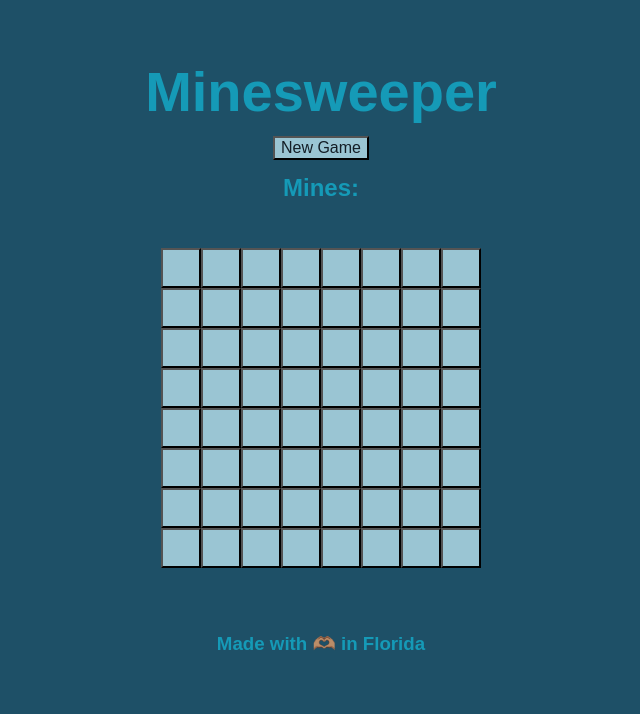
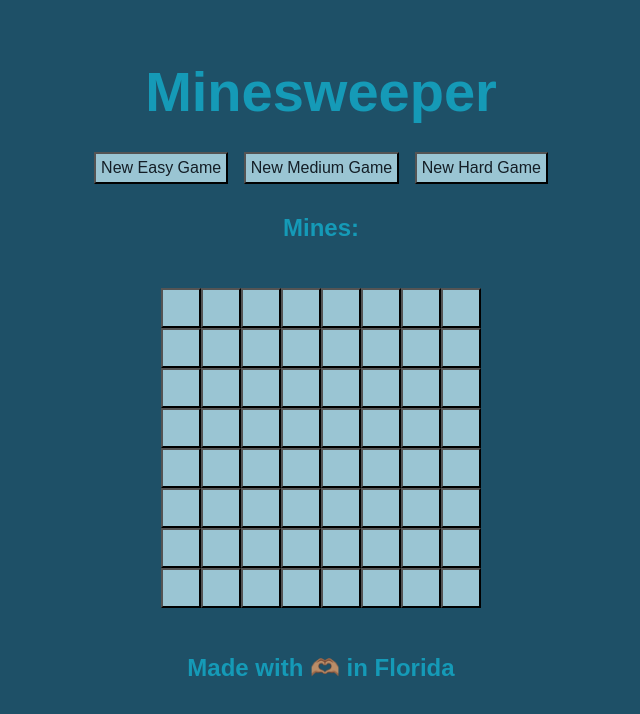
Before and after one commit to kprieto14/Minesweeper, a React (Vite) app: page / in a window 1280 px wide. Shown: the top 714 px of the page, without its empty margins (319-959 px from the left). Built offline with nearby package versions, Linux system fonts and the light colour scheme.

Commit message:
Add ability to chose easy, medium, hard mode to game with some fixed CSS to compliment.

```diff
--- a/src/App.tsx
+++ b/src/App.tsx
@@ -28,6 +28,8 @@ export function App() {
     state: null,
     mines: null
   })
+
+  const [difficulty, setDifficulty] = useState<0 | 1 | 2>(0)
 
   async function handleClickCell(row: number, col: number) {
     if (
@@ -60,19 +62,22 @@ export function App() {
     }
   }
 
-  async function handleNewGame() {
+  async function handleNewGame(newDifficulty: 0 | 1 | 2) {
+    const gameOptions = { difficulty: newDifficulty }
     // Make a POST request to ask for a new game
     const response = await fetch(
       'https://minesweeper-api.herokuapp.com/games',
       {
         method: 'POST',
         headers: { 'content-type': 'application/json' },
+        body: JSON.stringify(gameOptions)
       }
     )
     if (response.ok) {
       // Get the response as JSON
       const newGame = await response.json() as Game
       // Make that the new state!
+      setDifficulty(newDifficulty)
       setGame(newGame)
     }
   }
@@ -119,7 +124,7 @@ export function App() {
 
   function changeCellValue(value: string | number) {
     if (value === 'F') {
-      return '⛳️'
+      return <i className="fa fa-flag" />
     }
 
     if (value === '*') {
@@ -127,7 +132,7 @@ export function App() {
     }
 
     if (value === '@') {
-      return '💣'
+      return <i className="fa fa-bomb" />
     }
 
     if(value === '_') {
@@ -143,11 +148,15 @@ export function App() {
     <div>
       <header>
         <h1>{header}</h1>
-        <button onClick={handleNewGame}>New Game</button>
-        <h2>Mines: {game.mines}</h2>
+        <h2>
+         <button onClick={() => handleNewGame(0)}>New Easy Game</button>
+         <button onClick={() => handleNewGame(1)}>New Medium Game</button>
+         <button onClick={() => handleNewGame(2)}>New Hard Game</button>
+        </h2>
+        <h3>Mines: {game.mines}</h3>
       </header>
 
-      <main className='easy'>
+      <main className={`difficulty-${difficulty}`}>
         {game.board.map((boardRow, rowIndex) => {
         return boardRow.map((cell, columnIndex) => {
           return (
--- a/src/index.scss
+++ b/src/index.scss
@@ -1,3 +1,5 @@
+@import 'https://cdnjs.cloudflare.com/ajax/libs/font-awesome/6.4.0/css/all.min.css';
+
 :root {
   font: 16px / 1 sans-serif;
   background-color: #1e5067;
@@ -37,8 +39,9 @@ h1 {
   margin: 0;
 }
 
-h2 {
+h2, h3 {
   margin: 0;
+  font-size: 1.5rem;
 }
 
 header {
@@ -46,22 +49,27 @@ header {
   flex-direction: column;
   justify-content: center;
   align-items: center;
-  gap: 1rem;
+  gap: 1.5rem;
+
+  & button {
+    margin: .5rem;
+    padding: .3rem;
+  }
 }
 
-.easy {
+.difficulty-0 {
   display: grid;
   grid-template-columns: repeat(8, minmax(2.5rem, 1fr));
   grid-template-rows: repeat(8, minmax(2.5rem, 1fr));
 }
 
-.medium {
+.difficulty-1 {
   display: grid;
-  grid-template-columns: repeat(10, minmax(2rem, 1fr));
-  grid-template-rows: repeat(10, minmax(2rem, 1fr));
+  grid-template-columns: repeat(16, minmax(2rem, 1fr));
+  grid-template-rows: repeat(16, minmax(2rem, 1fr));
 }
 
-.hard {
+.difficulty-2 {
   display: grid;
   grid-template-columns: repeat(24, minmax(2rem, 1fr));
   grid-template-rows: repeat(24, minmax(2rem, 1fr));
```
